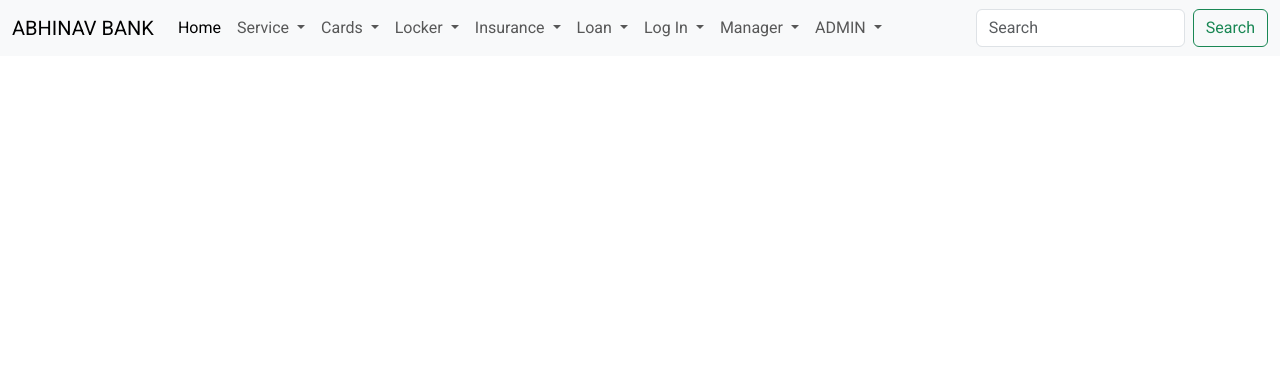
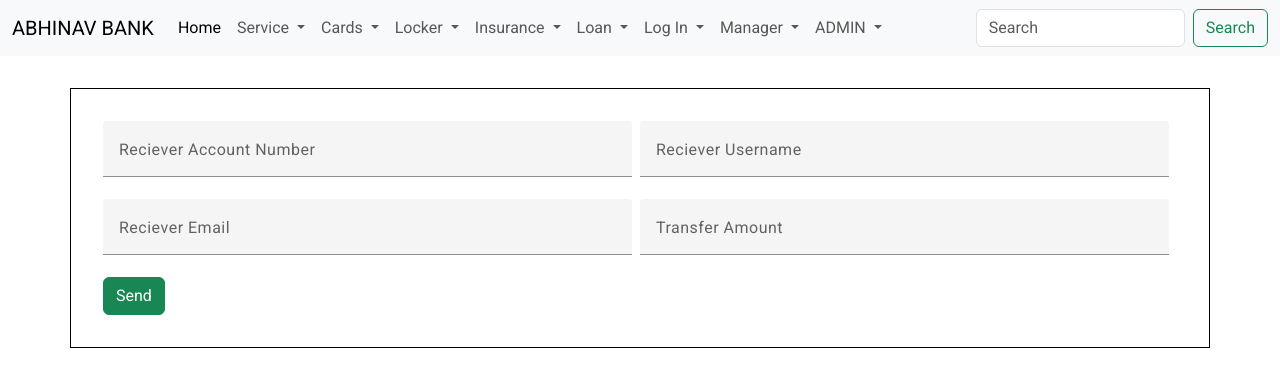
Before and after one commit to abhinav3254/Bank-Project-Angular-, an Angular app: page /customer/transfer-funds in a window 1280 px wide. Before the commit this address led to /. Shown: the top 386 px of the page. Built offline with nearby package versions, Linux system fonts and the light colour scheme.

Commit message:
dialog box and transfer funds

```diff
--- a/src/app/app-routing.module.ts
+++ b/src/app/app-routing.module.ts
@@ -4,6 +4,7 @@ import { HomeComponent } from './components/home/home.component';
 import { AddInsuranceComponent } from './components/insurance/add-insurance/add-insurance.component';
 import { LoginComponent } from './components/users/login/login.component';
 import { SignupComponent } from './components/users/signup/signup.component';
+import { TransferFundsComponent } from './components/users/transfer-funds/transfer-funds.component';
 
 const routes: Routes = [
   {
@@ -21,6 +22,10 @@ const routes: Routes = [
   {
     path: 'customer/sign-up',
     component: SignupComponent
+  },
+  {
+    path: 'customer/transfer-funds',
+    component: TransferFundsComponent
   }
 ];
 
--- /dev/null
+++ b/src/app/components/users/signup/dialog-content/dialog-content.component.html
@@ -0,0 +1,64 @@
+<h2 mat-dialog-title>Install Angular</h2>
+<mat-dialog-content class="mat-typography">
+    <h3>Develop across all platforms</h3>
+    <p>Learn one way to build applications with Angular and reuse your code and abilities to build
+        apps for any deployment target. For web, mobile web, native mobile and native desktop.</p>
+
+    <h3>Speed &amp; Performance</h3>
+    <p>Achieve the maximum speed possible on the Web Platform today, and take it further, via Web
+        Workers and server-side rendering. Angular puts you in control over scalability. Meet huge
+        data requirements by building data models on RxJS, Immutable.js or another push-model.</p>
+
+    <h3>Incredible tooling</h3>
+    <p>Build features quickly with simple, declarative templates. Extend the template language with
+        your own components and use a wide array of existing components. Get immediate Angular-specific
+        help and feedback with nearly every IDE and editor. All this comes together so you can focus
+        on building amazing apps rather than trying to make the code work.</p>
+
+    <h3>Loved by millions</h3>
+    <p>From prototype through global deployment, Angular delivers the productivity and scalable
+        infrastructure that supports Google's largest applications.</p>
+
+    <h3>What is Angular?</h3>
+
+    <p>Angular is a platform that makes it easy to build applications with the web. Angular
+        combines declarative templates, dependency injection, end to end tooling, and integrated
+        best practices to solve development challenges. Angular empowers developers to build
+        applications that live on the web, mobile, or the desktop</p>
+
+    <h3>Architecture overview</h3>
+
+    <p>Angular is a platform and framework for building client applications in HTML and TypeScript.
+        Angular is itself written in TypeScript. It implements core and optional functionality as a
+        set of TypeScript libraries that you import into your apps.</p>
+
+    <p>The basic building blocks of an Angular application are NgModules, which provide a compilation
+        context for components. NgModules collect related code into functional sets; an Angular app is
+        defined by a set of NgModules. An app always has at least a root module that enables
+        bootstrapping, and typically has many more feature modules.</p>
+
+    <p>Components define views, which are sets of screen elements that Angular can choose among and
+        modify according to your program logic and data. Every app has at least a root component.</p>
+
+    <p>Components use services, which provide specific functionality not directly related to views.
+        Service providers can be injected into components as dependencies, making your code modular,
+        reusable, and efficient.</p>
+
+    <p>Both components and services are simply classes, with decorators that mark their type and
+        provide metadata that tells Angular how to use them.</p>
+
+    <p>The metadata for a component class associates it with a template that defines a view. A
+        template combines ordinary HTML with Angular directives and binding markup that allow Angular
+        to modify the HTML before rendering it for display.</p>
+
+    <p>The metadata for a service class provides the information Angular needs to make it available
+        to components through Dependency Injection (DI).</p>
+
+    <p>An app's components typically define many views, arranged hierarchically. Angular provides
+        the Router service to help you define navigation paths among views. The router provides
+        sophisticated in-browser navigational capabilities.</p>
+</mat-dialog-content>
+<mat-dialog-actions align="end">
+    <button mat-button mat-dialog-close>Cancel</button>
+    <button mat-button [mat-dialog-close]="true" cdkFocusInitial>Install</button>
+</mat-dialog-actions>
--- a/src/app/components/users/signup/signup.component.html
+++ b/src/app/components/users/signup/signup.component.html
@@ -86,6 +86,8 @@
             </tr>
         </table>
 
+        <button mat-button (click)="openDialog()">See Terms & Conditions</button>
+
         <button type="button" class="btn btn-success">SUBMIT</button>
     </form>
 </div>
--- a/src/app/components/users/signup/signup.component.ts
+++ b/src/app/components/users/signup/signup.component.ts
@@ -1,5 +1,7 @@
 import { Component } from '@angular/core';
-
+import { MatDialog, MatDialogModule } from '@angular/material/dialog';
+import { MatButtonModule } from '@angular/material/button';
+import { DialogContentComponent } from './dialog-content/dialog-content.component';
 
 @Component({
   selector: 'app-signup',
@@ -8,4 +10,14 @@ import { Component } from '@angular/core';
 })
 export class SignupComponent {
 
+  constructor(public dialog: MatDialog) { }
+
+  openDialog() {
+    const dialogRef = this.dialog.open(DialogContentComponent);
+
+    dialogRef.afterClosed().subscribe(result => {
+      console.log(`Dialog result: ${result}`);
+    });
+  }
+
 }
--- /dev/null
+++ b/src/app/components/users/transfer-funds/transfer-funds.component.css
@@ -0,0 +1,17 @@
+.container {
+    margin: 2rem auto;
+    border: 1px solid black;
+    padding: 2rem;
+}
+
+.example-form {
+    width: 100%;
+}
+
+.example-full-width {
+    width: 100%;
+}
+
+td {
+    padding-right: 8px;
+}
--- /dev/null
+++ b/src/app/components/users/transfer-funds/transfer-funds.component.html
@@ -0,0 +1,32 @@
+<div class="container">
+    <form class="example-form">
+        <table class="example-full-width" cellspacing="0">
+            <tr>
+                <td><mat-form-field class="example-full-width">
+                        <mat-label>Reciever Account Number</mat-label>
+                        <input type="number" matInput>
+                    </mat-form-field></td>
+                <td><mat-form-field class="example-full-width">
+                        <mat-label>Reciever Username</mat-label>
+                        <input matInput>
+                    </mat-form-field></td>
+            </tr>
+        </table>
+
+        <table class="example-full-width" cellspacing="0">
+            <tr>
+                <td><mat-form-field class="example-full-width">
+                        <mat-label>Reciever Email</mat-label>
+                        <input type="email" matInput>
+                    </mat-form-field></td>
+                <td><mat-form-field class="example-full-width">
+                        <mat-label>Transfer Amount</mat-label>
+                        <input type="number" matInput>
+                    </mat-form-field></td>
+            </tr>
+        </table>
+
+        <button type="button" class="btn btn-success">Send</button>
+
+    </form>
+</div>
--- a/src/app/nav-bar/nav-bar.component.html
+++ b/src/app/nav-bar/nav-bar.component.html
@@ -21,7 +21,7 @@
                         Service
                     </a>
                     <ul class="dropdown-menu">
-                        <li><a class="dropdown-item" href="#">Make Payment</a></li>
+                        <li><a class="dropdown-item" href="/customer/transfer-funds">Transfer Funds</a></li>
                         <li><a class="dropdown-item" href="#">Passbook</a></li>
                         <li>
                             <hr class="dropdown-divider">
@@ -125,7 +125,7 @@
                         <li>
                             <hr class="dropdown-divider">
                         </li>
-                        <li><a class="dropdown-item" href="#">Register</a></li>
+                        <li><a class="dropdown-item" href="/customer/sign-up">Register</a></li>
                     </ul>
                 </li>
 
```
Also changed, not shown: src/app/app.module.ts (+11 -1 lines), src/app/components/users/signup/dialog-content/dialog-content.component.ts (added, +10 -0 lines), src/app/components/users/transfer-funds/transfer-funds.component.ts (added, +10 -0 lines), src/app/components/users/signup/dialog-content-example-dialog.html (added), src/app/components/users/signup/dialog-content/dialog-content.component.css (added), 2 other files (tests, documents, lock files or other folders).
